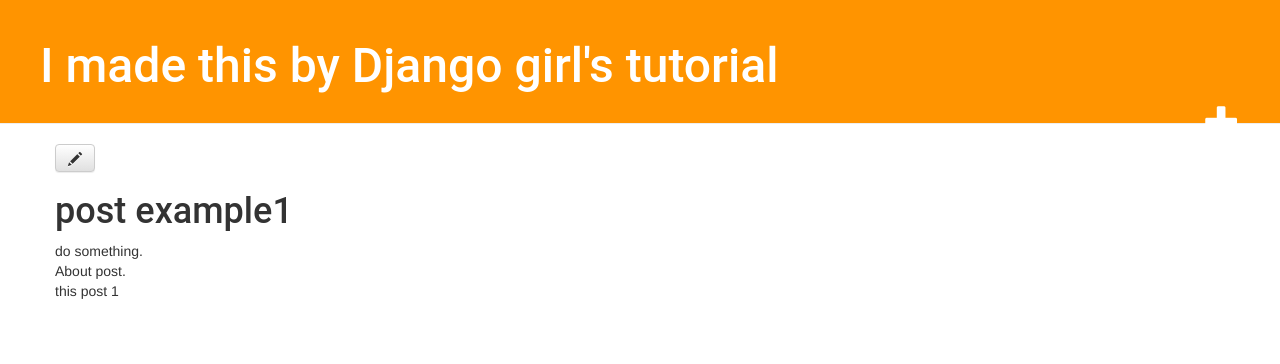
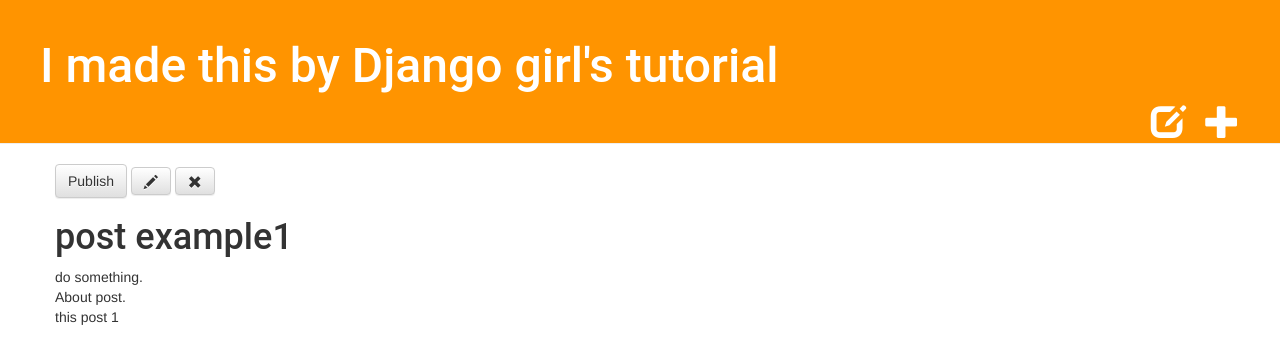
Before and after one commit to singstat/Django, a Django app: page /post/1/ in a window 1280 px wide. Shown: the top 364 px of the page. Run offline with Django 3.2, Linux system fonts and the light colour scheme; data comes from the database, SQL or seed files in the repository; both versions use the stored data as it was after the commit; some libraries are stand-ins or nearby versions.

Commit message:
add some botton

```diff
--- a/blog/static/css/blog.css
+++ b/blog/static/css/blog.css
@@ -1,7 +1,7 @@
 .page-header {
     background-color: #ff9400;
     margin-top: 0;
-    padding: 20px 20px 20px 40px;
+    padding: 20px 20px 40px 40px;
 
 }
 
@@ -40,6 +40,7 @@ h1, h2, h3, h4 {
 }
 
 .post {
+
 	text-align: left;
     margin-bottom: 70px;
 }
--- a/blog/templates/blog/base.html
+++ b/blog/templates/blog/base.html
@@ -2,6 +2,8 @@
 <html>
     <head>
         <title>sing blog</title>
+
+
         <link rel="stylesheet" href="//maxcdn.bootstrapcdn.com/bootstrap/3.2.0/css/bootstrap.min.css">
         <link rel="stylesheet" href="//maxcdn.bootstrapcdn.com/bootstrap/3.2.0/css/bootstrap-theme.min.css">
         <link rel="stylesheet" href="{% static "css/blog.css" %}">
@@ -9,7 +11,8 @@
 	<body>
 	    <div class="page-header">
 	        <h1><a href="/">I made this by Django girl's tutorial</a></h1>
-			<a href="{% url "post_new" %}" class="top-menu"><span class="glyphicon glyphicon-plus"></span></a>
+			<a href="{% url "post_new" %}"        class="top-menu"><span class="glyphicon glyphicon-plus"></span></a>
+			<a href="{% url "post_draft_list" %}" class="top-menu"><span class="glyphicon glyphicon-edit"></span></a>
 
 	    </div>
 	    <div class="content container">
--- a/blog/templates/blog/post_detail.html
+++ b/blog/templates/blog/post_detail.html
@@ -2,12 +2,15 @@
 
 {% block content %}
     <div class="post">
-        {% if post.published_date %}
-            <div class="date">
-                {{ post.published_date }}
-            </div>
-        {% endif %}
+		{% if post.published_date %}
+		    {{ post.published_date }}
+		{% else %}
+		    <a class="btn btn-default" href="{% url "blog.views.post_publish" pk=post.pk %}">Publish</a>
+		{% endif %}
+
 		<a class="btn btn-default" href="{% url "post_edit" pk=post.pk %}"><span class="glyphicon glyphicon-pencil"></span></a>
+		<a class="btn btn-default" href="{% url "post_remove" pk=post.pk %}"><span class="glyphicon glyphicon-remove"></span></a>
+
         <h1>{{ post.title }}</h1>
         <p>{{ post.text|linebreaks }}</p>
     </div>
--- a/blog/urls.py
+++ b/blog/urls.py
@@ -6,4 +6,9 @@ urlpatterns = [
     url(r'^post/(?P<pk>[0-9]+)/$', views.post_detail, name='post_detail'),
     url(r'^post/new/$', views.post_new, name='post_new'),
     url(r'^post/(?P<pk>[0-9]+)/edit/$', views.post_edit, name='post_edit'),
+
+    url(r'^drafts/$', views.post_draft_list, name='post_draft_list'),
+
+    url(r'^post/(?P<pk>[0-9]+)/publish/$', views.post_publish, name='post_publish'),
+    url(r'^post/(?P<pk>[0-9]+)/remove/$', views.post_remove, name='post_remove'),
 ]
--- a/blog/views.py
+++ b/blog/views.py
@@ -41,3 +41,17 @@ def post_edit(request, pk):
     else:
         form = PostForm(instance=post)
     return render(request, 'blog/post_edit.html', {'form': form})
+
+def post_draft_list(request):
+    posts = Post.objects.filter(published_date__isnull=True).order_by('created_date')
+    return render(request, 'blog/post_draft_list.html', {'posts': posts})
+
+def post_publish(request, pk):
+    post = get_object_or_404(Post, pk=pk)
+    post.publish()
+    return redirect('blog.views.post_detail', pk=pk)
+
+def post_remove(request, pk):
+    post = get_object_or_404(Post, pk=pk)
+    post.delete()
+    return redirect('blog.views.post_list')
```
Also changed, not shown: blog/templates/blog/post_draft_list.html (added, +11 -0 lines), db.sqlite3.
